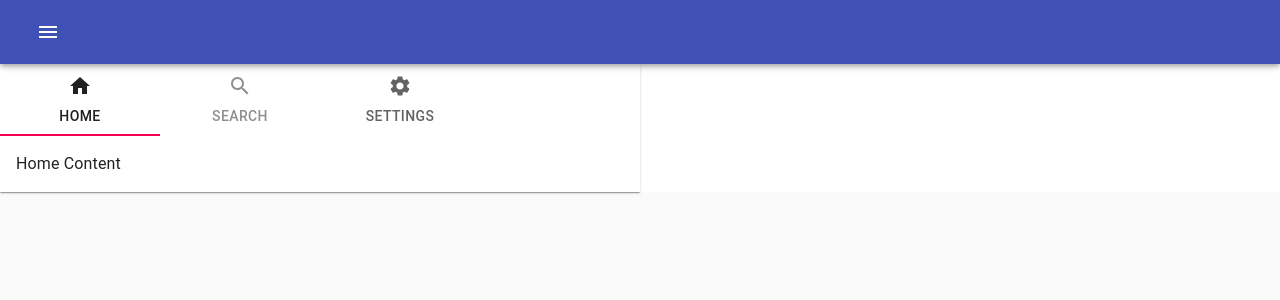
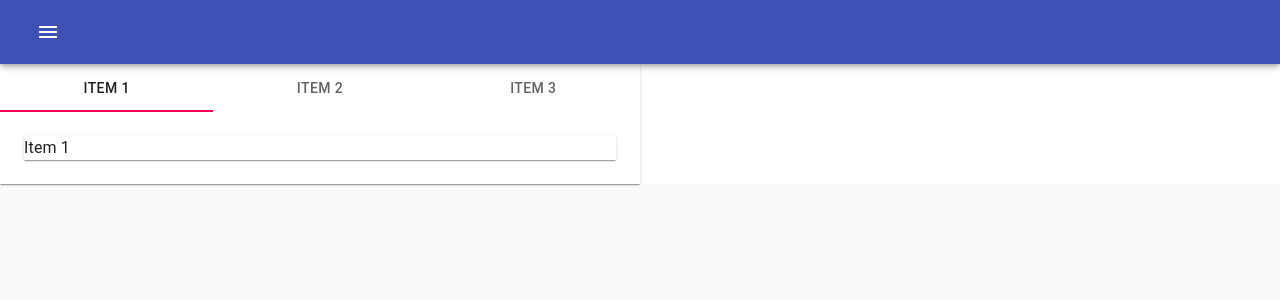
Before and after one commit to eliseuvideira/react-material-ui-cookbook, a React app: page / in a window 1280 px wide. Shown: the top 300 px of the page. Built offline with nearby package versions, Linux system fonts and the light colour scheme.

Commit message:
Abstracting the TabContainer and TabContent, for easier markup, also adding an option to select on which tab to start

```diff
--- a/src/components/Page.tsx
+++ b/src/components/Page.tsx
@@ -2,8 +2,6 @@ import React, { useState } from 'react';
 import { makeStyles } from '@material-ui/core/styles';
 import {
   AppBar,
-  Tabs,
-  Tab,
   Toolbar,
   IconButton,
   Typography,
@@ -18,9 +16,9 @@ import {
 } from '@material-ui/core';
 import MenuIcon from '@material-ui/icons/Menu';
 import HomeIcon from '@material-ui/icons/Home';
-import SearchIcon from '@material-ui/icons/Search';
-import SettingsIcon from '@material-ui/icons/Settings';
 import Scrollbars from 'react-custom-scrollbars';
+import TabContainer from './TabContainer';
+import TabContent from './TabContent';
 
 const useStyles = makeStyles((theme) => ({
   root: {
@@ -33,36 +31,14 @@ const useStyles = makeStyles((theme) => ({
   drawerPaper: {
     width: 250,
   },
+  padding3: {
+    padding: theme.spacing(3),
+  },
 }));
 
 const Page = () => {
   const classes = useStyles();
   const [drawerOpen, setDrawerOpen] = useState(false);
-  const [tabs, setTabs] = useState([
-    {
-      active: true,
-      label: 'Home',
-      content: 'Home Content',
-      icon: <HomeIcon />,
-    },
-    {
-      active: false,
-      label: 'Search',
-      content: 'Search Content',
-      icon: <SearchIcon />,
-      disabled: true,
-    },
-    {
-      active: false,
-      label: 'Settings',
-      content: 'Settings Content',
-      icon: <SettingsIcon />,
-    },
-  ]);
-  const onChange = (_: any, tabIndex: any) => {
-    setTabs(tabs.map((tab, index) => ({ ...tab, active: tabIndex === index })));
-  };
-  const activeTabIndex = tabs.findIndex((tab) => tab.active);
   return (
     <div className={classes.root}>
       <CssBaseline />
@@ -96,19 +72,23 @@ const Page = () => {
       <Grid container>
         <Grid item xs={6}>
           <Paper square>
-            <Tabs value={activeTabIndex} onChange={onChange}>
-              {tabs.map((tab) => (
-                <Tab
-                  key={tab.label}
-                  label={tab.label}
-                  icon={tab.icon}
-                  disabled={tab.disabled}
-                />
-              ))}
-            </Tabs>
-            <Typography component="div" className={classes.tabContent}>
-              {tabs[activeTabIndex].content}
-            </Typography>
+            <TabContainer variant="fullWidth">
+              <TabContent label="Item 1" className={classes.padding3}>
+                <Paper square>
+                  <Typography>Item 1</Typography>
+                </Paper>
+              </TabContent>
+              <TabContent label="Item 2" className={classes.padding3}>
+                <Paper square>
+                  <Typography>Item 2</Typography>
+                </Paper>
+              </TabContent>
+              <TabContent label="Item 3" className={classes.padding3}>
+                <Paper square>
+                  <Typography>Item 3</Typography>
+                </Paper>
+              </TabContent>
+            </TabContainer>
           </Paper>
         </Grid>
       </Grid>
--- /dev/null
+++ b/src/components/TabContainer.tsx
@@ -0,0 +1,37 @@
+import React, { useState, Children } from 'react';
+import { Tabs, Tab, TabsProps } from '@material-ui/core';
+import PropTypes from 'prop-types';
+
+const TabContainer: React.FC<
+  React.PropsWithChildren<Omit<Omit<TabsProps, 'value'>, 'onChange'>> & {
+    value?: number;
+  }
+> = ({ children, value: propsValue, ...props }) => {
+  const [value, setValue] = useState(propsValue);
+  const onChange = (_: any, value: any) => {
+    setValue(value);
+  };
+  return (
+    <>
+      <Tabs {...props} value={value} onChange={onChange}>
+        {Children.map(children, (child: any) => (
+          <Tab label={child.props.label} />
+        ))}
+      </Tabs>
+      {Children.map(children, (child, index) =>
+        index === value ? child : null,
+      )}
+    </>
+  );
+};
+
+TabContainer.defaultProps = {
+  value: 0,
+};
+
+TabContainer.propTypes = {
+  children: PropTypes.any.isRequired,
+  value: PropTypes.number,
+};
+
+export default TabContainer;
--- /dev/null
+++ b/src/components/TabContent.tsx
@@ -0,0 +1,14 @@
+import React from 'react';
+import PropTypes from 'prop-types';
+
+const TabContent: React.FC<React.PropsWithChildren<
+  { label: string } & React.HTMLAttributes<HTMLDivElement>
+>> = ({ children, ...props }) => {
+  return <div {...props}>{children}</div>;
+};
+
+TabContent.propTypes = {
+  children: PropTypes.any.isRequired,
+};
+
+export default TabContent;
```
